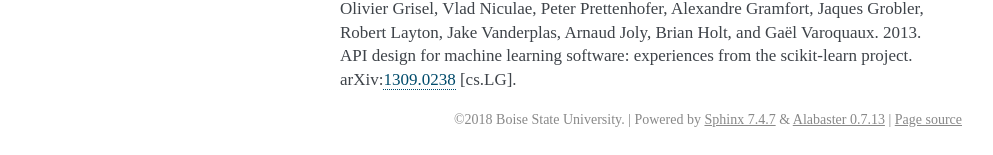
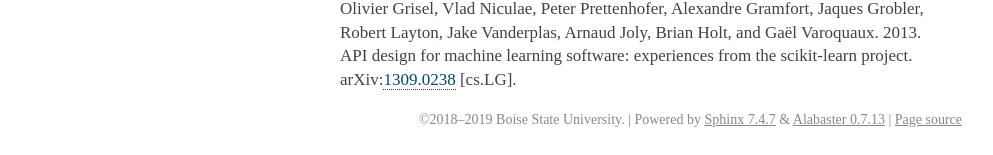
Before and after one commit to lenskit/lkpy, a Sphinx documentation site: the page built from doc/algorithms.rst, in a window 1280 px wide. Shown: the part 1134-1289 px from the top of the page, without its empty margins (148-1141 px from the left). Built offline with Sphinx 7.4.7, drawn with Linux system fonts in a browser that asks for light colours.

Commit message:
update copyright year

```diff
--- a/doc/conf.py
+++ b/doc/conf.py
@@ -19,7 +19,7 @@ sys.path.insert(0, os.path.abspath('..'))
 # -- Project information -----------------------------------------------------
 
 project = 'LensKit'
-copyright = '2018 Boise State University'
+copyright = '2018–2019 Boise State University'
 author = 'Michael D. Ekstrand'
 
 # The short X.Y version
```
Also changed, not shown: LICENSE.md.
